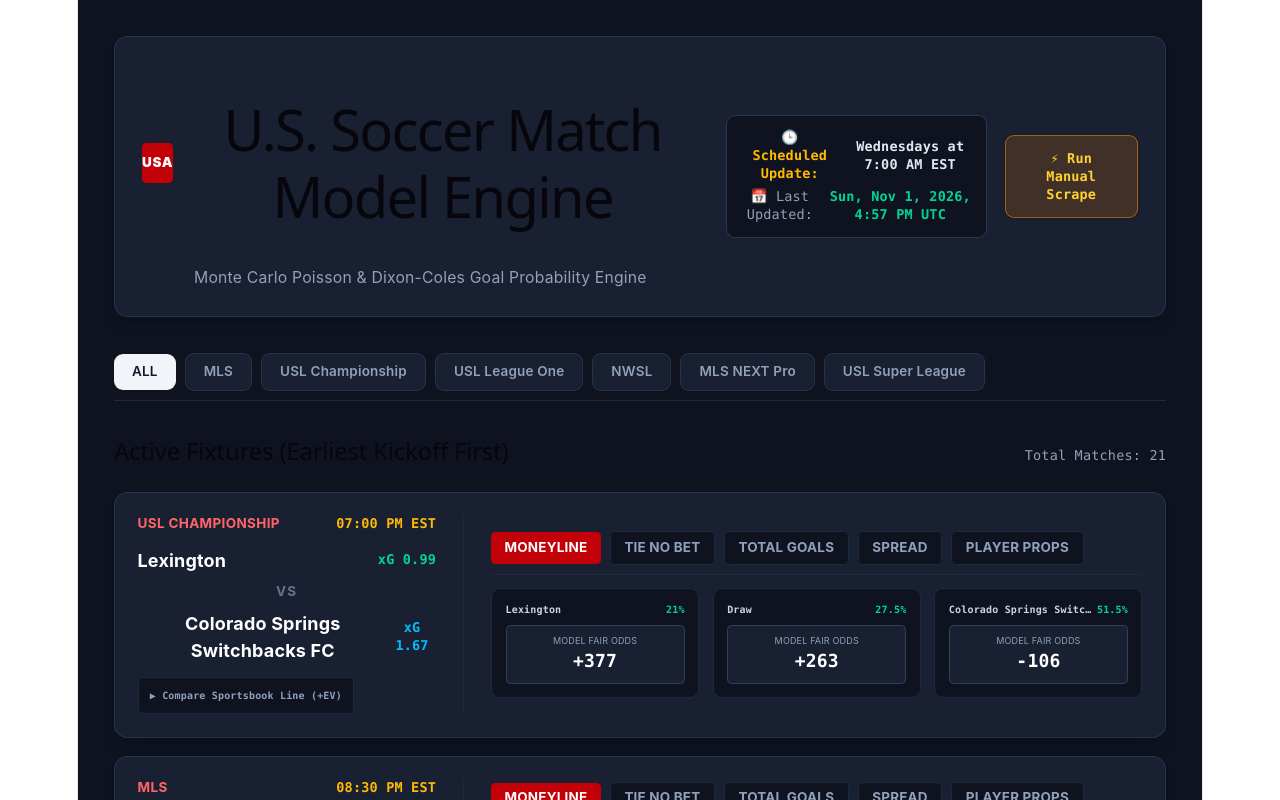
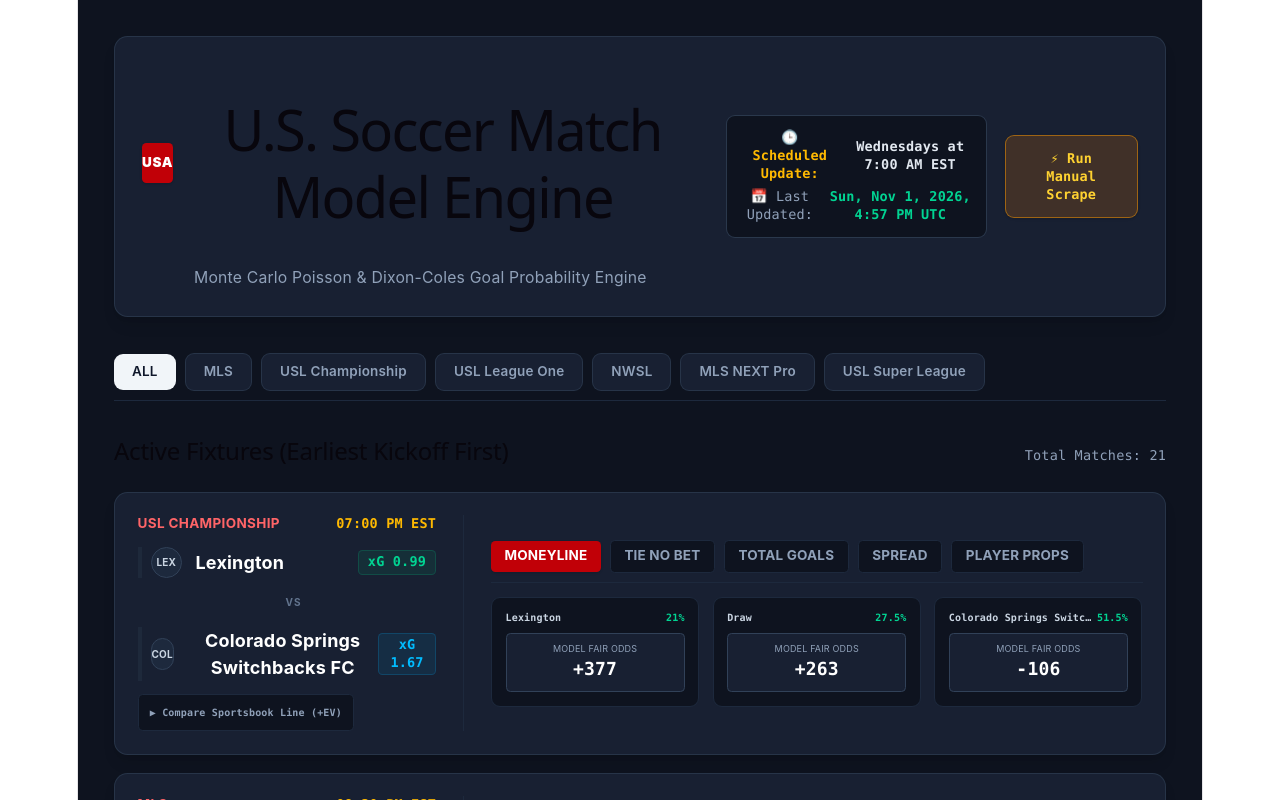
Before and after one commit to mrvertig0/us-soccer-simulator, a React (Vite) app: page / in a window 1280 px wide. Shown: the top 800 px of the page. Built offline with nearby package versions, Linux system fonts and the light colour scheme.

Commit message:
Add official team logos and primary team brand color accent borders

```diff
--- a/src/App.jsx
+++ b/src/App.jsx
@@ -133,7 +133,7 @@ export default function App() {
     <div className="min-h-screen bg-[#0E131F] text-slate-100 flex items-center justify-center font-sans">
       <div className="text-center space-y-2">
         <div className="text-xl font-bold tracking-tight text-white">U.S. SOCCER SIMULATOR</div>
-        <div className="text-xs text-slate-400 font-mono">Loading Matchday Odds &amp; Schedule...</div>
+        <div className="text-xs text-slate-400 font-mono">Loading Team Logos &amp; Match Engine...</div>
       </div>
     </div>
   );
@@ -164,11 +164,11 @@ export default function App() {
     <div className="min-h-screen bg-[#0E131F] text-slate-100 font-sans p-4 md:p-8 pb-32">
       <div className="max-w-7xl mx-auto space-y-8">
 
-        {/* Header Banner with Schedule Notice, Last Update Timestamp, and On-Demand Manual Scrape Button */}
+        {/* Header Banner */}
         <header className="bg-[#182032] border border-slate-700/60 rounded-xl p-6 flex flex-col lg:flex-row justify-between items-start lg:items-center gap-6 shadow-lg">
           <div className="space-y-1">
             <div className="flex items-center gap-3">
-              <div className="w-9 h-9 bg-red-700 text-white font-black text-xs flex items-center justify-center rounded uppercase tracking-wider">
+              <div className="w-9 h-9 bg-red-700 text-white font-black text-xs flex items-center justify-center rounded uppercase tracking-wider shadow">
                 USA
               </div>
               <h1 className="text-2xl md:text-3xl font-bold text-white tracking-tight">
@@ -181,7 +181,6 @@ export default function App() {
           </div>
 
           <div className="flex flex-col sm:flex-row items-start sm:items-center gap-4 w-full lg:w-auto">
-            {/* Schedule & Last Update Status Box */}
             <div className="bg-[#0E131F] border border-slate-700/80 rounded-lg p-3 text-xs space-y-1 w-full sm:w-auto">
               <div className="flex items-center gap-2 text-amber-400 font-semibold font-mono">
                 <span>🕒 Scheduled Update:</span>
@@ -193,7 +192,6 @@ export default function App() {
               </div>
             </div>
 
-            {/* Manual Scrape Trigger Button */}
             <button
               onClick={handleManualScrapeTrigger}
               disabled={refreshing}
@@ -252,27 +250,55 @@ export default function App() {
                 const spread = m.spread || { home_minus_1_5: { prob: 32, fair_american: '+175' }, away_plus_1_5: { prob: 68, fair_american: '-210' } };
 
                 return (
-                  <div key={fix.fixture_id} className="bg-[#182032] border border-slate-700/60 rounded-xl p-5 shadow-lg space-y-4">
+                  <div key={fix.fixture_id} className="bg-[#182032] border border-slate-700/60 rounded-xl p-5 shadow-lg space-y-4 overflow-hidden relative">
 
-                    {/* Main Row Block */}
                     <div className="flex flex-col lg:flex-row lg:items-center justify-between gap-6">
 
-                      {/* Left Block: Match & Kickoff Details */}
+                      {/* Left Block: Team Logos & Kickoff Details */}
                       <div className="lg:w-1/3 space-y-3 border-b lg:border-b-0 lg:border-r border-slate-800 pb-4 lg:pb-0 lg:pr-6">
                         <div className="flex justify-between items-center text-xs">
                           <span className="font-bold text-red-400 uppercase tracking-wide">{fix.league}</span>
-                          <span className="text-amber-400 font-mono font-bold">{new Date(fix.kickoff_iso).toLocaleTimeString([], { hour: '2-digit', minute: '2-digit' })} EST</span>
+                          <span className="text-amber-400 font-mono font-bold">
+                            {new Date(fix.kickoff_iso).toLocaleTimeString([], { hour: '2-digit', minute: '2-digit' })} EST
+                          </span>
                         </div>
 
-                        <div className="space-y-2">
-                          <div className="flex justify-between items-center font-bold text-base text-white">
-                            <span>{fix.home_team}</span>
-                            <span className="text-xs text-emerald-400 font-mono font-semibold">xG {m.home_xg}</span>
+                        {/* Team Rows with Logos & Primary Brand Color Accents */}
+                        <div className="space-y-2.5">
+                          {/* Home Team */}
+                          <div className="flex items-center justify-between pl-2 border-l-4 rounded-r" style={{ borderColor: fix.home_color || '#1E293B' }}>
+                            <div className="flex items-center gap-3">
+                              {fix.home_logo ? (
+                                <img src={fix.home_logo} alt={fix.home_team} className="w-7 h-7 object-contain drop-shadow" />
+                              ) : (
+                                <div className="w-7 h-7 bg-slate-800 text-slate-300 font-bold text-[10px] flex items-center justify-center rounded-full border border-slate-700">
+                                  {fix.home_team.substring(0, 3).toUpperCase()}
+                                </div>
+                              )}
+                              <span className="font-bold text-base text-white">{fix.home_team}</span>
+                            </div>
+                            <span className="text-xs text-emerald-400 font-mono font-bold bg-emerald-500/10 px-2 py-0.5 rounded border border-emerald-500/20">
+                              xG {m.home_xg}
+                            </span>
                           </div>
-                          <div className="text-xs text-slate-500 font-bold tracking-widest uppercase">VS</div>
-                          <div className="flex justify-between items-center font-bold text-base text-white">
-                            <span>{fix.away_team}</span>
-                            <span className="text-xs text-sky-400 font-mono font-semibold">xG {m.away_xg}</span>
+
+                          <div className="text-[10px] text-slate-500 font-bold tracking-widest uppercase pl-3">VS</div>
+
+                          {/* Away Team */}
+                          <div className="flex items-center justify-between pl-2 border-l-4 rounded-r" style={{ borderColor: fix.away_color || '#1E293B' }}>
+                            <div className="flex items-center gap-3">
+                              {fix.away_logo ? (
+                                <img src={fix.away_logo} alt={fix.away_team} className="w-7 h-7 object-contain drop-shadow" />
+                              ) : (
+                                <div className="w-7 h-7 bg-slate-800 text-slate-300 font-bold text-[10px] flex items-center justify-center rounded-full border border-slate-700">
+                                  {fix.away_team.substring(0, 3).toUpperCase()}
+                                </div>
+                              )}
+                              <span className="font-bold text-base text-white">{fix.away_team}</span>
+                            </div>
+                            <span className="text-xs text-sky-400 font-mono font-bold bg-sky-500/10 px-2 py-0.5 rounded border border-sky-500/20">
+                              xG {m.away_xg}
+                            </span>
                           </div>
                         </div>
 
@@ -289,7 +315,7 @@ export default function App() {
                         </button>
                       </div>
 
-                      {/* Right Block: Model Market Tabs & Odds */}
+                      {/* Right Block: Markets & Odds */}
                       <div className="lg:w-2/3 space-y-3">
                         <div className="flex items-center gap-2 border-b border-slate-800 pb-2 overflow-x-auto">
                           {[
@@ -305,7 +331,7 @@ export default function App() {
                               className={
                                 "px-3 py-1.5 rounded text-xs font-bold uppercase transition-all whitespace-nowrap " +
                                 (activeTab === tab.key
-                                  ? "bg-red-700 text-white"
+                                  ? "bg-red-700 text-white shadow"
                                   : "bg-[#0E131F] text-slate-400 hover:text-slate-200 border border-slate-800")
                               }
                             >
@@ -336,7 +362,7 @@ export default function App() {
                                     onClick={() => toggleParlayPick(fix, 'Moneyline', sel.label, dkLine || sel.item.fair_american, sel.item.prob)}
                                     className={"p-2 rounded border text-center transition-all " + (
                                       parlayPicks.some(p => p.pickId === fix.fixture_id + '_Moneyline_' + sel.label)
-                                        ? "bg-red-700 text-white border-red-500"
+                                        ? "bg-red-700 text-white border-red-500 shadow"
                                         : "bg-[#182032] border-slate-700 hover:border-slate-500 text-slate-200"
                                     )}
                                   >
```
